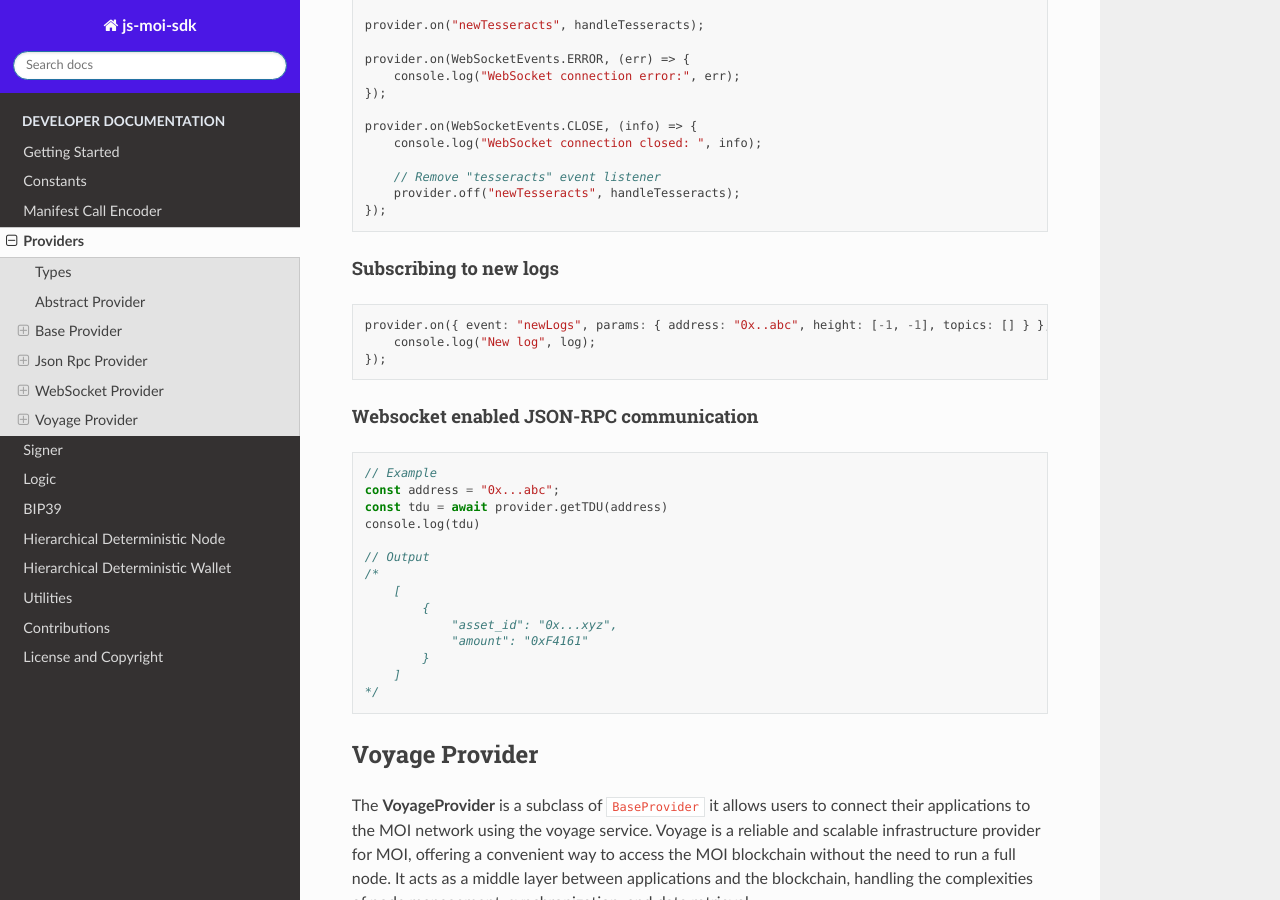
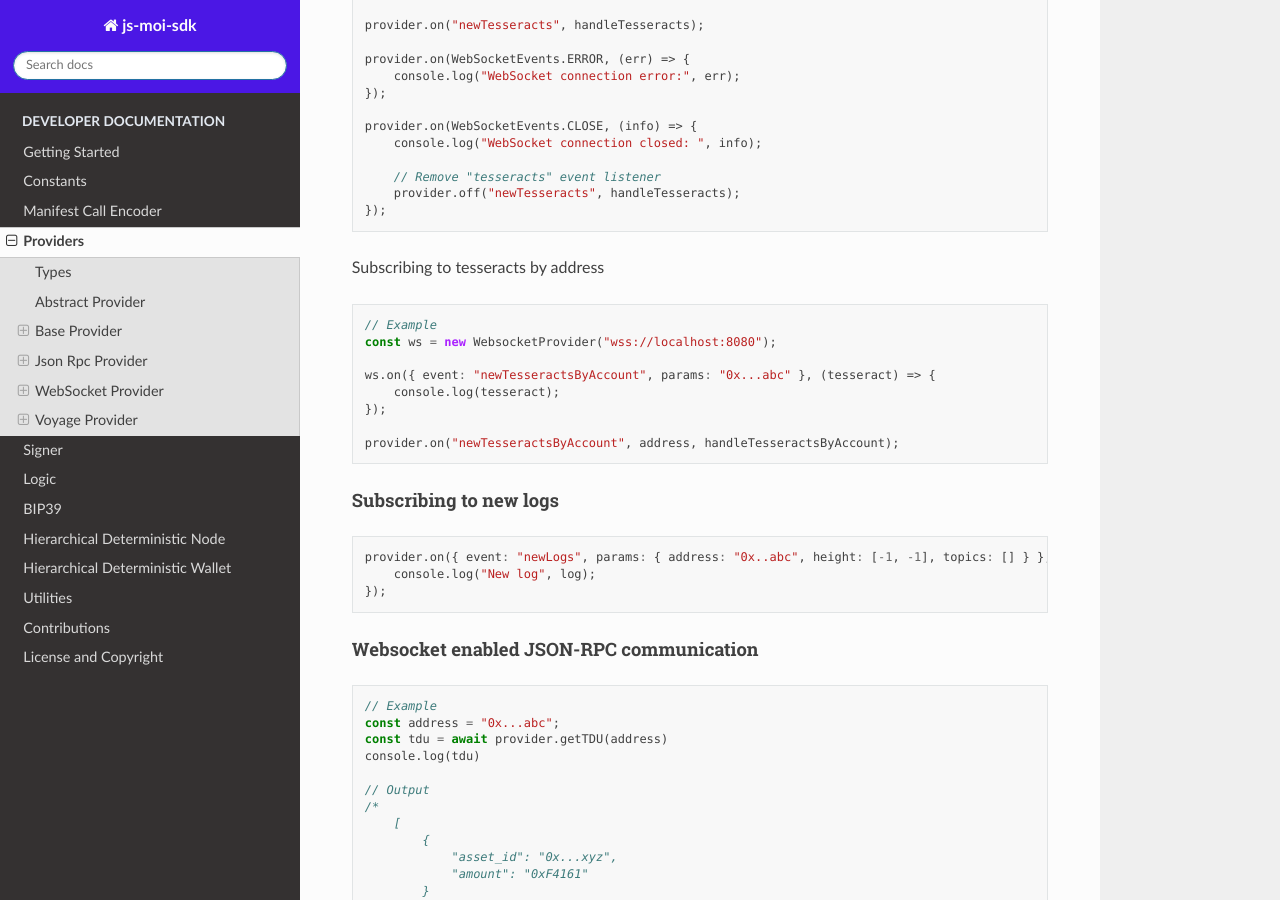
Before and after one commit to sarvalabs/js-moi-sdk, a Sphinx documentation site: the page built from docs/source/providers.rst, in a window 1280 px wide and 900 px high, scrolled down 17720 px. Built offline with Sphinx 7.4.7 and the Read the Docs theme 3.1.0, drawn with Linux system fonts in a browser that asks for light colours.

Commit message:
docs: add example for subscribing to tesseracts by address in providers documentation

```diff
--- a/docs/source/providers.rst
+++ b/docs/source/providers.rst
@@ -610,6 +610,19 @@ Subscribing to all tesseracts
         provider.off("newTesseracts", handleTesseracts);
     });
 
+Subscribing to tesseracts by address
+
+.. code-block:: javascript
+
+    // Example
+    const ws = new WebsocketProvider("wss://localhost:8080");
+
+    ws.on({ event: "newTesseractsByAccount", params: "0x...abc" }, (tesseract) => {
+        console.log(tesseract);
+    });
+
+    provider.on("newTesseractsByAccount", address, handleTesseractsByAccount);
+
 Subscribing to new logs
 ^^^^^^^^^^^^^^^^^^^^^^^
 
```
